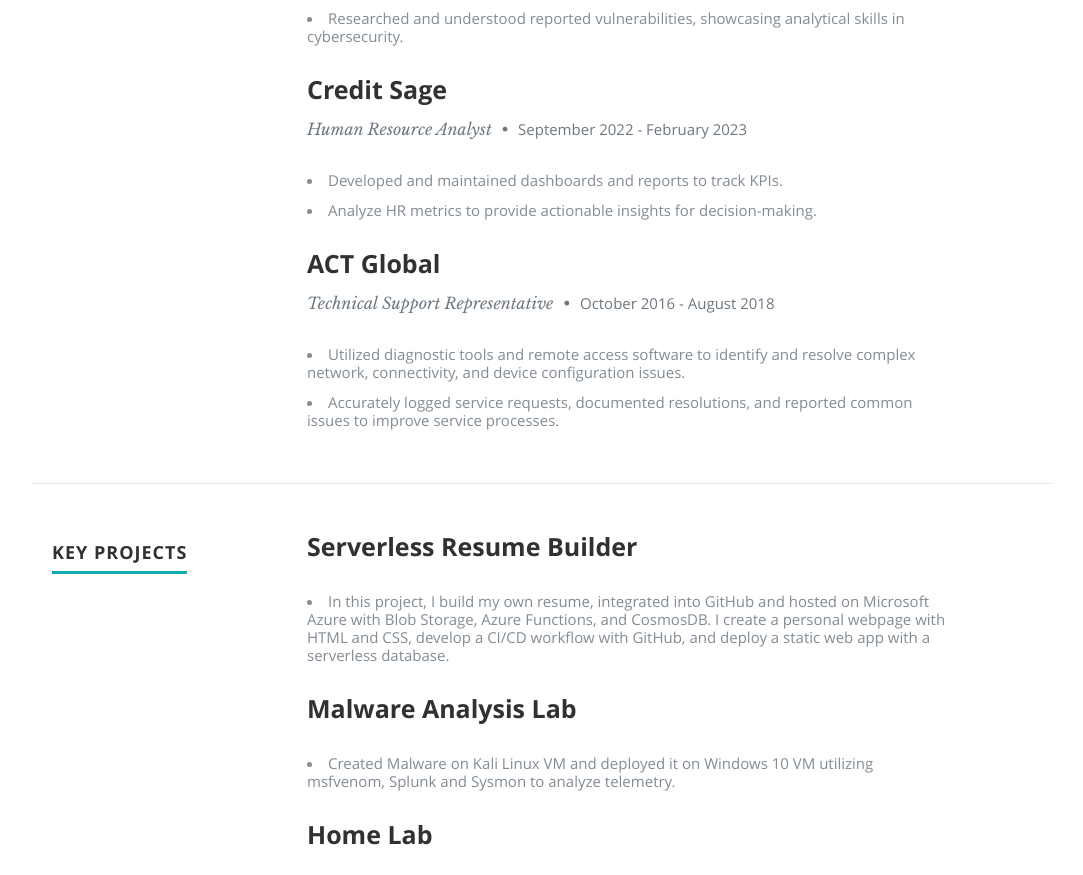
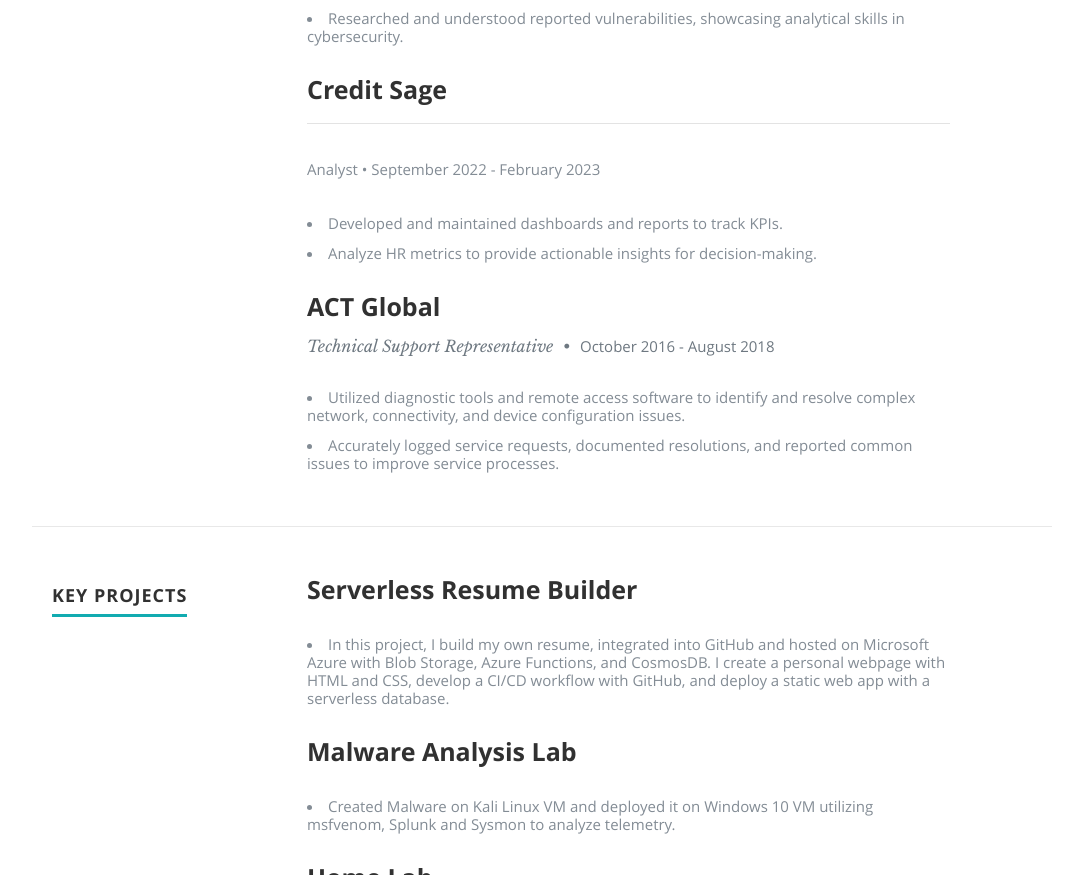
Before and after one commit to denisedennisr/AzureResume, a plain HTML site: page frontend/index.html in a window 1280 px wide. Shown: the part 1986-2861 px from the top of the page, without its empty margins (98-1181 px from the left). Drawn offline with nearby package versions, Linux system fonts and the light colour scheme; no server answers.

Commit message:
updated html

```diff
--- a/frontend/index.html
+++ b/frontend/index.html
@@ -205,7 +205,7 @@
                <div class="twelve columns">
 
                   <h3>Credit Sage </h3>
-                  <p class="info">Human Resource Analyst <span>&bull;</span> <em class="date">September 2022 - February 2023</em></p>
+                  <p class="info"><HR></HR> Analyst <span>&bull;</span> <em class="date">September 2022 - February 2023</em></p>
 
                   <p>
                      <li>Developed and maintained dashboards and reports to track KPIs.</li>
```
